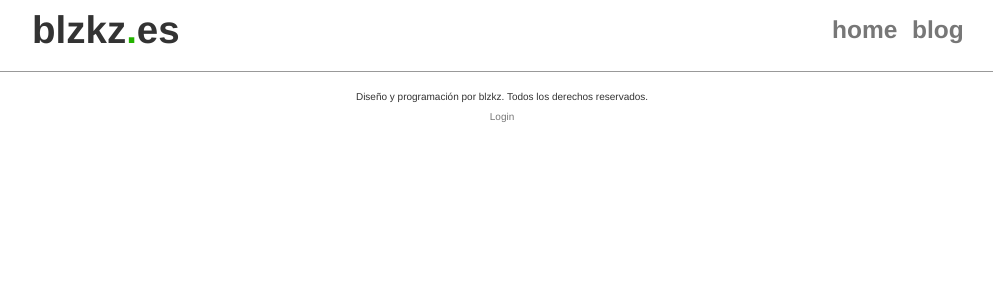
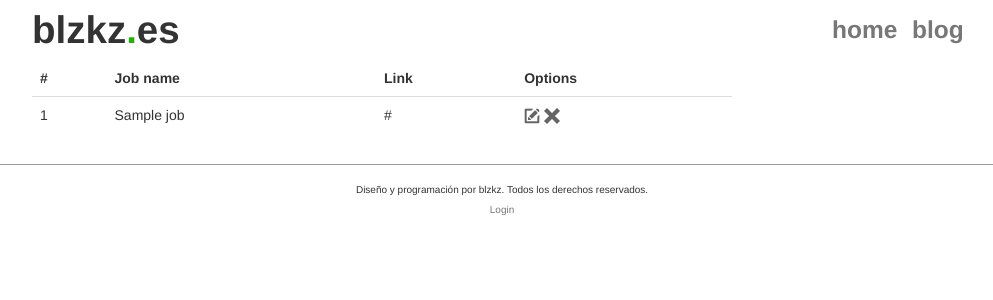
Before and after one commit to blzkz/blog_php, a PHP site: template views/admin/man_works.php in a window 1280 px wide. Shown: the top 300 px of the page, without its empty margins (138-1131 px from the left). Run offline with PHP 8.4, Linux system fonts and the light colour scheme; the template is opened without the code that fills it: most values are stand-ins (such as "Sample title", 1, 10 or a date in 2020); data that the repository does not hold is empty; some libraries are stand-ins or nearby versions.

Commit message:
Adding views to manage works from the admin panel

```diff
--- a/models/work.php
+++ b/models/work.php
@@ -15,6 +15,6 @@ class work extends model
 
 	public function delete($id)
 	{
-		return self::$con->query("DELETE FROM slider WHERE id = $id");
+		return self::$con->query("DELETE FROM works WHERE id = $id");
 	}
 }
--- a/views/admin/man_works.php
+++ b/views/admin/man_works.php
@@ -0,0 +1,29 @@
+	<div class='grid_9'>
+		<table class='table table-hover'>
+			<thead>
+				<tr>
+					<th>#</th>
+					<th>Job name</th>
+					<th>Link</th>
+					<th>Options</th>
+
+				</tr>
+			</thead>
+			<tbody>
+				<?php foreach ($works as $work) {?>
+				<tr>
+					<td><?php echo $work['id'];?></td>
+					<td><?php echo $work['job'];?></td>
+					<td><?php echo $work['link'];?></td>
+					<td>
+						<a href="<?php echo base_url().'admin/editWork/'.$work['id'];?>">
+							<img class='img-grey' title ='Edit Work' alt='Edit work' src='<?php echo base_url();?>images/edit.png'>
+						</a>
+						<a href="<?php echo base_url().'admin/deleteWork/'.$work['id'];?>">
+							<img class='img-grey' title='Delete work'alt='Delete work' src='<?php echo base_url();?>images/delete.png'>
+						</a>
+					</td>
+				</tr><?php } ?>
+			</tbody>
+		</table>
+	</div>
--- a/views/admin/sidebar.php
+++ b/views/admin/sidebar.php
@@ -29,7 +29,7 @@
 				<div id="collapseTwo" class="accordion-body collapse <?php echo ($z==='Wor')? 'in' : 'out';?> ">
 					<div class='accordion-inner'>
 						<ul class="unstyled">
-							<li>New</li>
+							<li><a href="<?php echo base_url().'admin/addWork/';?>">New</a></li>
 							<li><a href="<?php echo base_url().'admin/manageWorks/';?>">Manage</a></li>
 						</ul>
 					</div>
```
Also changed, not shown: views/admin/add_work.php (+15 -0 lines).
